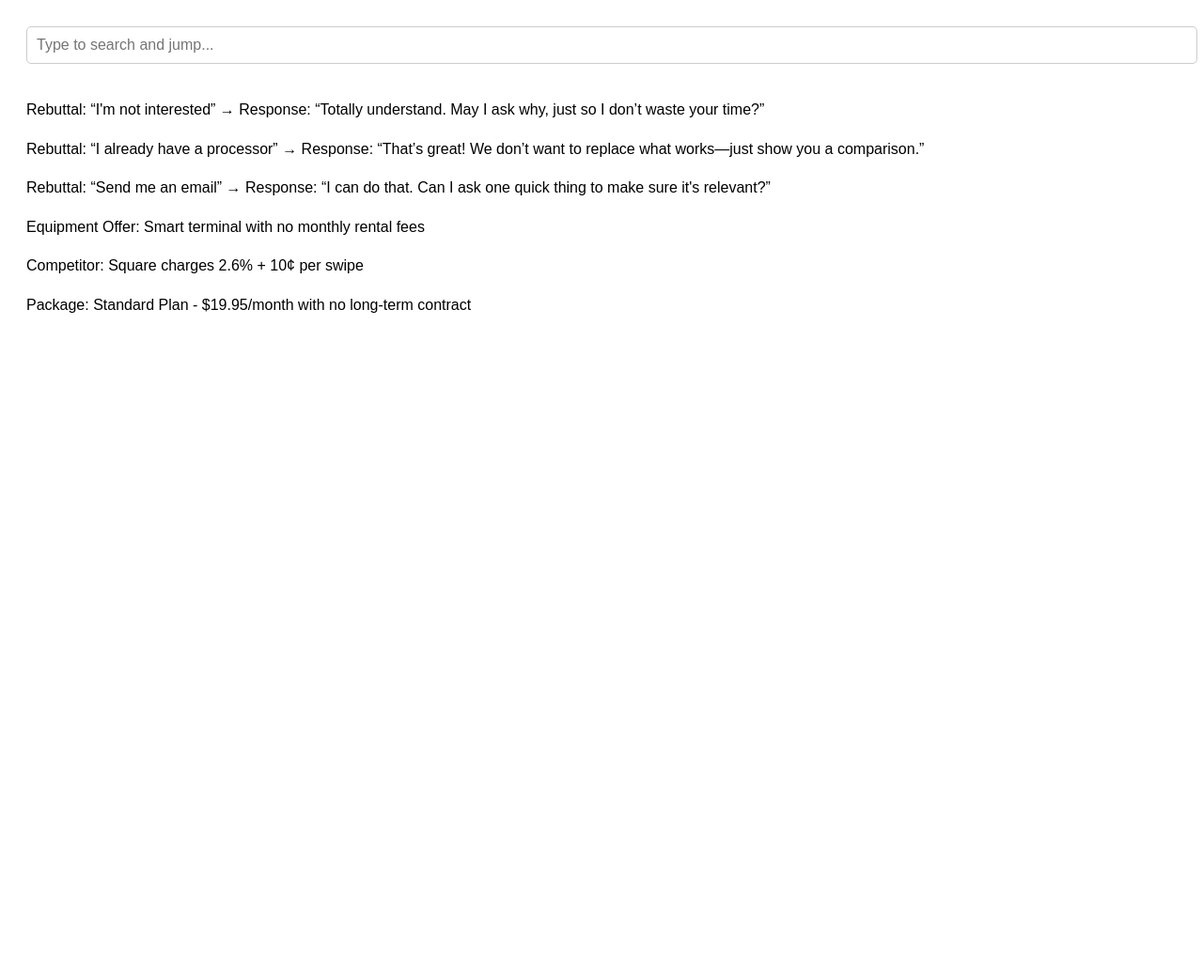
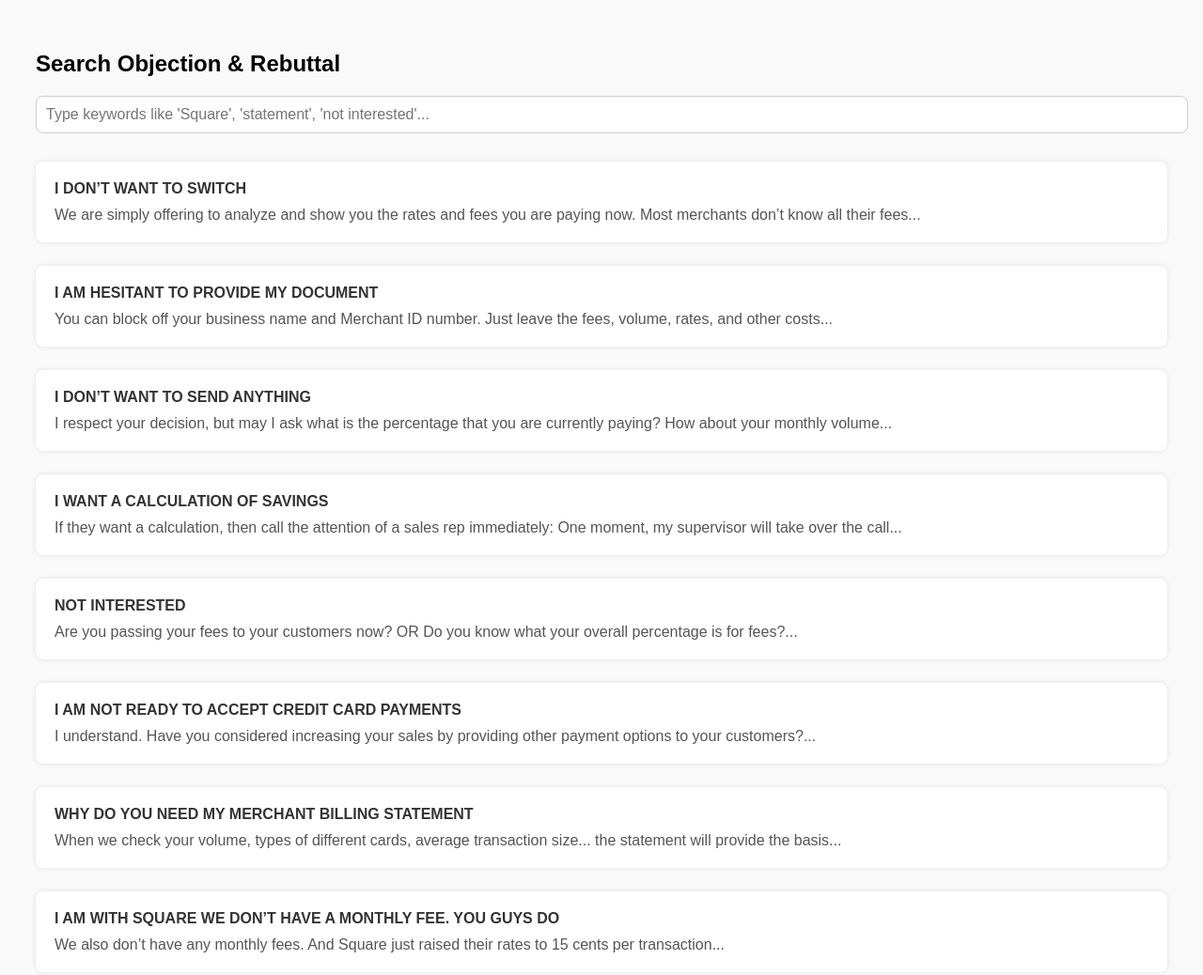
Before and after one commit to cbelarmino1025/search-app, a plain HTML site: page index.html in a window 1280 px wide. Shown: the top 1038 px of the page at 94% size. Before the commit the page ends 800 px from the top, so only its background shows below. Drawn offline with Linux system fonts and the light colour scheme.

Commit message:
Update index.html

```diff
--- a/index.html
+++ b/index.html
@@ -2,53 +2,161 @@
 <html lang="en">
 <head>
   <meta charset="UTF-8">
-  <title>Jump to Keyword</title>
+  <title>Rebuttal Guide Search</title>
   <style>
-    body { font-family: Arial, sans-serif; padding: 20px; line-height: 1.6; }
-    input[type="text"] {
-      width: 100%; padding: 10px; font-size: 16px;
-      margin-bottom: 20px; border: 1px solid #ccc; border-radius: 5px;
+    body {
+      font-family: Arial, sans-serif;
+      padding: 30px;
+      background: #f9f9f9;
+    }
+    h1 {
+      font-size: 24px;
+      margin-bottom: 20px;
+    }
+    input {
+      width: 100%;
+      padding: 10px;
+      font-size: 16px;
+      border: 1px solid #ccc;
+      border-radius: 8px;
+      margin-bottom: 30px;
+    }
+    .entry {
+      margin-bottom: 25px;
+      background: #fff;
+      padding: 20px;
+      border-radius: 8px;
+      box-shadow: 0 0 5px rgba(0,0,0,0.1);
     }
     .highlight {
-      background-color: yellow;
+      background-color: #ffff8d;
+    }
+    .objection {
+      font-weight: bold;
+      color: #333;
+    }
+    .rebuttal {
+      margin-top: 10px;
+      color: #555;
     }
   </style>
 </head>
 <body>
 
-  <input type="text" id="search" placeholder="Type to search and jump...">
+  <h1>Search Objection & Rebuttal</h1>
+  <input type="text" id="search" placeholder="Type keywords like 'Square', 'statement', 'not interested'...">
 
-  <div class="content">
-    <p id="item1">Rebuttal: “I'm not interested” → Response: “Totally understand. May I ask why, just so I don’t waste your time?”</p>
-    <p id="item2">Rebuttal: “I already have a processor” → Response: “That’s great! We don’t want to replace what works—just show you a comparison.”</p>
-    <p id="item3">Rebuttal: “Send me an email” → Response: “I can do that. Can I ask one quick thing to make sure it's relevant?”</p>
-    <p id="item4">Equipment Offer: Smart terminal with no monthly rental fees</p>
-    <p id="item5">Competitor: Square charges 2.6% + 10¢ per swipe</p>
-    <p id="item6">Package: Standard Plan - $19.95/month with no long-term contract</p>
+  <div id="content">
+    <!-- Entries are injected here -->
   </div>
 
   <script>
-    const searchBox = document.getElementById("search");
+    const entries = [
+      {
+        objection: "I DON’T WANT TO SWITCH",
+        rebuttal: "We are simply offering to analyze and show you the rates and fees you are paying now. Most merchants don’t know all their fees..."
+      },
+      {
+        objection: "I AM HESITANT TO PROVIDE MY DOCUMENT",
+        rebuttal: "You can block off your business name and Merchant ID number. Just leave the fees, volume, rates, and other costs..."
+      },
+      {
+        objection: "I DON’T WANT TO SEND ANYTHING",
+        rebuttal: "I respect your decision, but may I ask what is the percentage that you are currently paying? How about your monthly volume..."
+      },
+      {
+        objection: "I WANT A CALCULATION OF SAVINGS",
+        rebuttal: "If they want a calculation, then call the attention of a sales rep immediately: One moment, my supervisor will take over the call..."
+      },
+      {
+        objection: "NOT INTERESTED",
+        rebuttal: "Are you passing your fees to your customers now? OR Do you know what your overall percentage is for fees?... "
+      },
+      {
+        objection: "I AM NOT READY TO ACCEPT CREDIT CARD PAYMENTS",
+        rebuttal: "I understand. Have you considered increasing your sales by providing other payment options to your customers?..."
+      },
+      {
+        objection: "WHY DO YOU NEED MY MERCHANT BILLING STATEMENT",
+        rebuttal: "When we check your volume, types of different cards, average transaction size... the statement will provide the basis..."
+      },
+      {
+        objection: "I AM WITH SQUARE WE DON’T HAVE A MONTHLY FEE. YOU GUYS DO",
+        rebuttal: "We also don’t have any monthly fees. And Square just raised their rates to 15 cents per transaction..."
+      },
+      {
+        objection: "I HAVE A BUSINESS PARTNER",
+        rebuttal: "Excellent! Getting this free rate analysis will help you in making the best decision with your partner..."
+      },
+      {
+        objection: "I WANT AN IN-PERSON MEETING",
+        rebuttal: "Local reps charge higher rates to cover the expenses of their travel. And local reps cannot service your account as well as our in-house team..."
+      },
+      {
+        objection: "IT’S TAX SEASON, (OR ANY HOLIDAY), AND WE ARE BUSY",
+        rebuttal: "That’s good to hear! Growing businesses are always busy. If you could quickly send me one copy of your merchant statement..."
+      },
+      {
+        objection: "MY FEES ARE FINE. I WANT TO STAY WITH MY CURRENT PROVIDER",
+        rebuttal: "Are your rates still the same or have they increased? Most processors increase rates twice each year..."
+      },
+      {
+        objection: "I WANT TO REVIEW THE PROPOSAL BEFORE SENDING THE STATEMENT",
+        rebuttal: "The proposal can only be customized to the lowest possible rates for your business after we see your monthly volume..."
+      },
+      {
+        objection: "PCI COMPLIANCE FEE QUESTIONS",
+        rebuttal: "We have no PCI compliance fees. We do provide assistance in the completion of your PCI compliance once you are with us..."
+      },
+      {
+        objection: "I JUST RENEWED/SIGNED A NEW CONTRACT",
+        rebuttal: "Perfect! Many merchants switch and do not get the rates they expected... Now is the perfect time to check if your new rates are lower..."
+      },
+      {
+        objection: "BBB REBUTTAL",
+        rebuttal: "We would like to encourage you to check our Trustpilot rating, where we have a rating of 4.7 out of 5.0 stars..."
+      },
+      {
+        objection: "CAN YOU INTEGRATE TO MY POS",
+        rebuttal: "Rebuttal: Part of your free rate analysis includes a free POS consultation. Our technicians will verify how we can integrate..."
+      }
+    ];
 
-    searchBox.addEventListener("input", () => {
-      const keyword = searchBox.value.toLowerCase().trim();
-      const paragraphs = document.querySelectorAll(".content p");
+    const content = document.getElementById("content");
 
+    function displayEntries(filter = "") {
+      content.innerHTML = "";
       let firstMatch = null;
+      entries.forEach((entry, index) => {
+        const fullText = entry.objection + " " + entry.rebuttal;
+        const isMatch = fullText.toLowerCase().includes(filter.toLowerCase());
 
-      paragraphs.forEach(p => {
-        p.classList.remove("highlight");
+        const div = document.createElement("div");
+        div.classList.add("entry");
+        if (isMatch && filter) {
+          div.classList.add("highlight");
+          if (!firstMatch) firstMatch = div;
+        }
 
-        if (keyword && p.textContent.toLowerCase().includes(keyword)) {
-          if (!firstMatch) firstMatch = p;
-          p.classList.add("highlight");
-        }
+        div.innerHTML = `
+          <div class="objection">${entry.objection}</div>
+          <div class="rebuttal">${entry.rebuttal}</div>
+        `;
+        content.appendChild(div);
       });
 
       if (firstMatch) {
         firstMatch.scrollIntoView({ behavior: "smooth", block: "center" });
       }
+    }
+
+    document.getElementById("search").addEventListener("input", (e) => {
+      const keyword = e.target.value;
+      displayEntries(keyword);
     });
+
+    // Display all on load
+    displayEntries();
   </script>
 
 </body>
```
